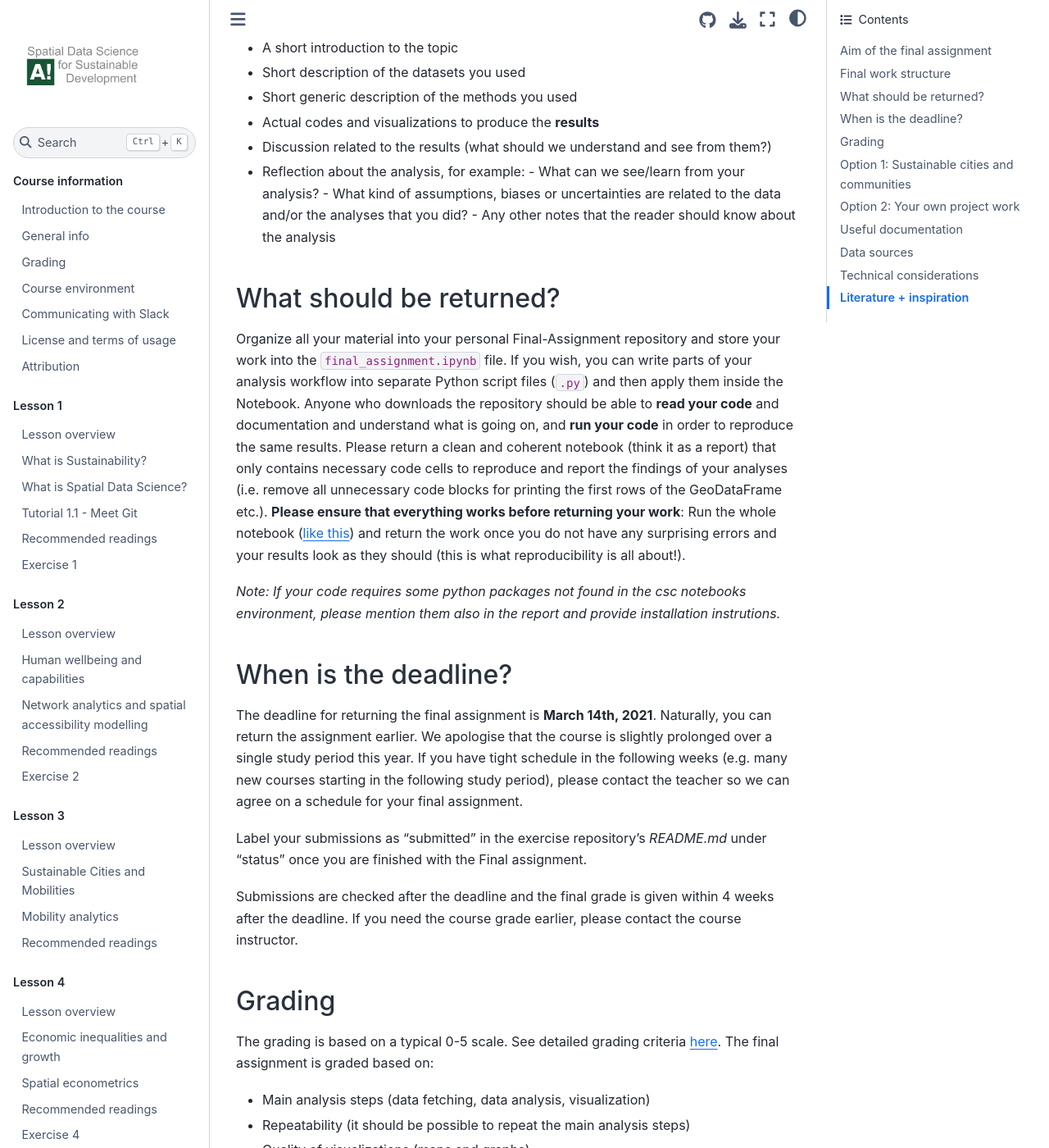
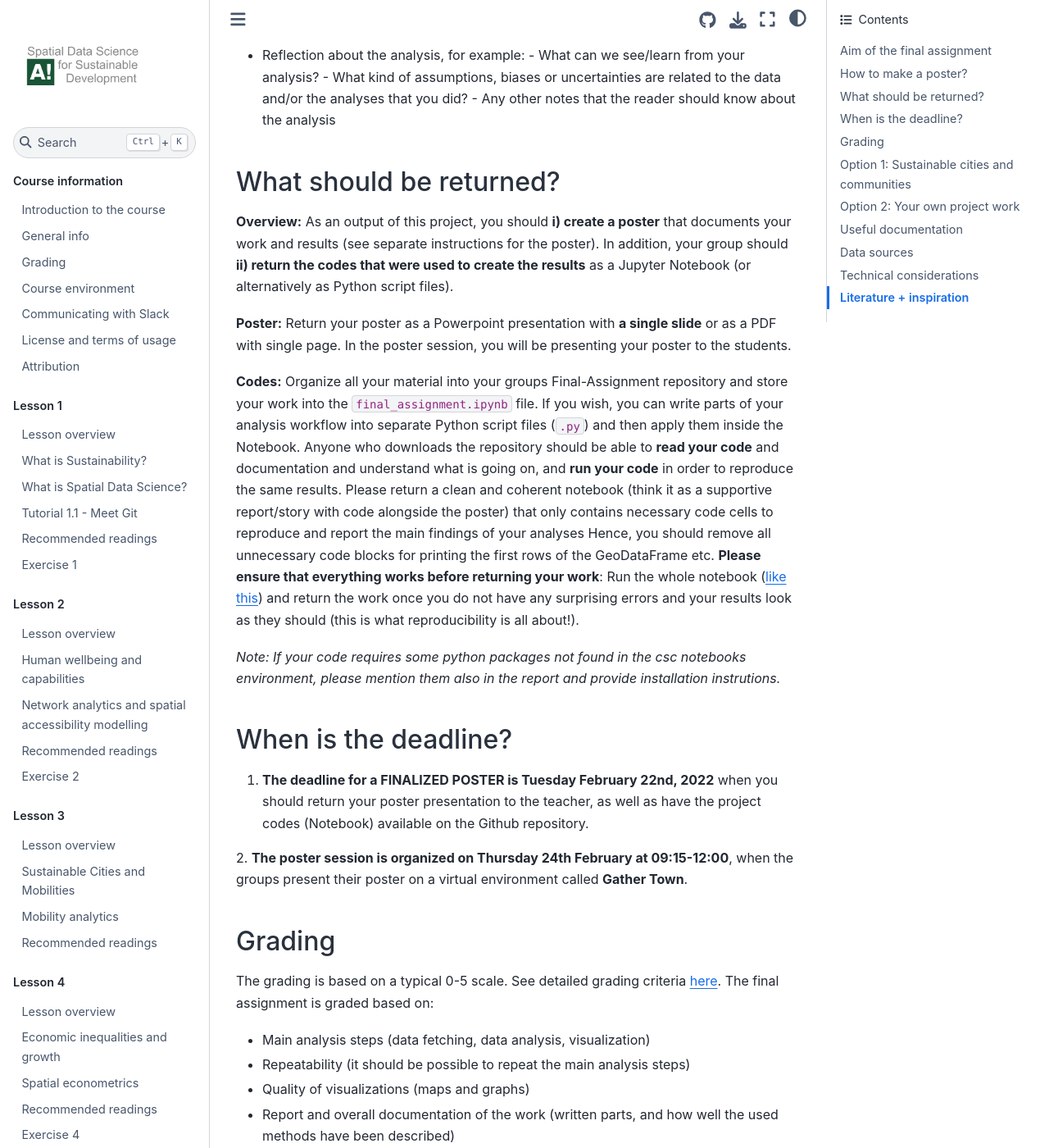
Before and after one commit to AaltoGIS/Sustainability-GIS, a Sphinx documentation site: the page built from source/lessons/final-assignment/final-assignment.rst, in a window 1280 px wide and 1400 px high, scrolled down 1676 px. Shown: the whole window at 82% size. Built offline with Sphinx 7.4.7 and the Sphinx Book theme 1.1.4, drawn with Linux system fonts in a browser that asks for light colours; pages that are not in the unit, such as notebooks, are missing from menus; some of the changed text lies outside the part shown.

Commit message:
Update texts

```diff
--- a/source/lessons/final-assignment/final-assignment.rst
+++ b/source/lessons/final-assignment/final-assignment.rst
@@ -22,17 +22,14 @@ Instructions
 Aim of the final assignment
 ---------------------------
 
-The final project is an individual task where the aim is to apply spatial data science methods to study a selected
-sustainability challenge and write a short report documenting your work.
-
-You can select a pre-defined topic, or develop your own question. You should take advantage of your programming and spatial data science skills,
+The final project is **a group work** where the aim is to apply spatial data science methods to study a selected
+sustainability challenge. For the final project, you can select a pre-defined topic, or develop your own question. You should take advantage of your programming and spatial data science skills,
 version control skills (git + GitHub) and good coding practices (writing readable code) when doing the final assignment.
 
-Think about the final project as a challenge for yourself to show and implement the programming skills that you have learned this far.
-You have learned a lot already!
+How to make a poster?
+---------------------
 
-Final work structure
---------------------
+
 
 Here is the suggested structure of the work, that also serves as the basis for grading:
 
@@ -61,11 +58,17 @@ All in all, the work should include these components:
 What should be returned?
 ------------------------
 
-Organize all your material into your personal Final-Assignment repository and store your work into the ``final_assignment.ipynb`` file.
+**Overview:** As an output of this project, you should **i) create a poster** that documents your work and results (see separate instructions for the poster).
+In addition, your group should **ii) return the codes that were used to create the results** as a Jupyter Notebook (or alternatively as Python script files).
+
+**Poster:** Return your poster as a Powerpoint presentation with **a single slide** or as a PDF with single page. In the poster session, you will be presenting your poster
+to the students.
+
+**Codes:** Organize all your material into your groups Final-Assignment repository and store your work into the ``final_assignment.ipynb`` file.
 If you wish, you can write parts of your analysis workflow into separate Python script files (``.py``) and then apply them inside the Notebook.
 Anyone who downloads the repository should be able to **read your code** and documentation and understand what is going on, and **run your code** in order to reproduce the same results.
-Please return a clean and coherent notebook (think it as a report) that only contains necessary code cells to reproduce and report the findings of your analyses
-(i.e. remove all unnecessary code blocks for printing the first rows of the GeoDataFrame etc.).
+Please return a clean and coherent notebook (think it as a supportive report/story with code alongside the poster) that only contains necessary code cells to reproduce and report the main findings of your analyses
+Hence, you should remove all unnecessary code blocks for printing the first rows of the GeoDataFrame etc.
 **Please ensure that everything works before returning your work**: Run the whole notebook (`like this <https://stackoverflow.com/a/53214668>`__)
 and return the work once you do not have any surprising errors and your results look as they should (this is what reproducibility is all about!).
 
@@ -74,14 +77,9 @@ and return the work once you do not have any surprising errors and your results
 When is the deadline?
 ---------------------
 
-The deadline for returning the final assignment is **March 14th, 2021**. Naturally, you can return the assignment earlier.
-We apologise that the course is slightly prolonged over a single study period this year. If you have tight schedule in the following weeks
-(e.g. many new courses starting in the following study period), please contact the teacher so we can agree on a schedule for your final assignment.
-
-Label your submissions as "submitted" in the exercise repository's `README.md` under "status" once you are finished with the Final assignment.
-
-Submissions are checked after the deadline and the final grade is given within 4 weeks after the deadline.
-If you need the course grade earlier, please contact the course instructor.
+1. **The deadline for a FINALIZED POSTER is Tuesday February 22nd, 2022** when you should return your poster presentation to the teacher, as well as have the project codes (Notebook) available on the Github repository.
+2. **The poster session is organized on Thursday 24th February at 09:15-12:00**, when the groups present their poster on a virtual environment called
+**Gather Town**.
 
 Grading
 -------
```
